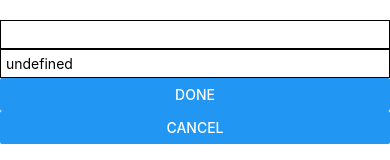
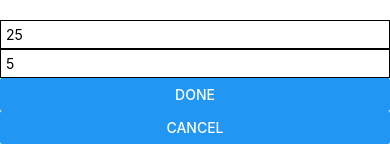
Before and after one commit to garfieldnate/cs50_react_native, a React Native app in the folder project1/: screen / in a window 390 px wide. Both pictures are taken after a click on the button "EDIT". Shown: the top 160 px of the page. Built offline with nearby package versions, Linux system fonts and the light colour scheme.

Commit message:
Abandoning timer editing screen due to TextInput being broken
Awaiting the merging of
https://github.com/facebook/react-native/pull/18278#pullrequestreview-111410881.

```diff
--- a/project1/App.js
+++ b/project1/App.js
@@ -35,6 +35,8 @@ export default class App extends React.Component {
         <ChangeTimesView
           onAccept={this.editTimers}
           onCancel={this.cancelEdit}
+          defaultWorkMins={this.state.workMins}
+          defaultRestMins={this.state.restMins}
         />
       )
     } else {
--- a/project1/change-times-view.js
+++ b/project1/change-times-view.js
@@ -1,6 +1,9 @@
 import React from 'react'
 import {Button, View, TextInput, StyleSheet} from 'react-native'
 import PropTypes from 'prop-types'
+
+// We can't control TextInput due to the issue below: https://github.com/facebook/react-native/issues/18219
+// Waiting for PR to be merged: https://github.com/facebook/react-native/pull/18278
 
 export default class ChangeTimesView extends React.Component {
   static propTypes = {
@@ -11,11 +14,11 @@ export default class ChangeTimesView extends React.Component {
   }
   state = {
     workMinsInput: this.props.defaultWorkMins,
-    restMinsInput: this.props.defaultRestMins
+    restMinsInput: this.props.defaultRestMins,
   }
 
   handleInputChange = propName => newVal => {
-    // this.setState({[propName]: newVal})
+    this.setState({workMinsInput: this.props.defaultWorkMins})
   }
 
   render() {
@@ -24,7 +27,7 @@ export default class ChangeTimesView extends React.Component {
         <TextInput
           style={styles.input}
           onChangeText={this.handleInputChange('workMinsInput')}
-          value=""//{""+this.state.workMins}
+          value={""+this.props.defaultWorkMins}
           // selectTextOnFocus={true}
           // maxLength={3}
           // keyboardType="numeric"
@@ -32,12 +35,12 @@ export default class ChangeTimesView extends React.Component {
         <TextInput
           style={styles.input}
           onChangeText={this.handleInputChange('restMinsInput')}
-          value={""+this.state.restMins}
+          value={""+this.props.defaultRestMins}
           // selectTextOnFocus={true}
           // maxLength={3}
           // keyboardType="numeric"
         />
-        <Button title="Done" onPress={this.props.onAccept}/>
+        <Button title="Done" onPress={() => this.props.onAccept(+this.state.workMinsInput,+this.state.restMinsInput)}/>
         <Button title="Cancel" onPress={this.props.onCancel} />
       </View>
     )
```
